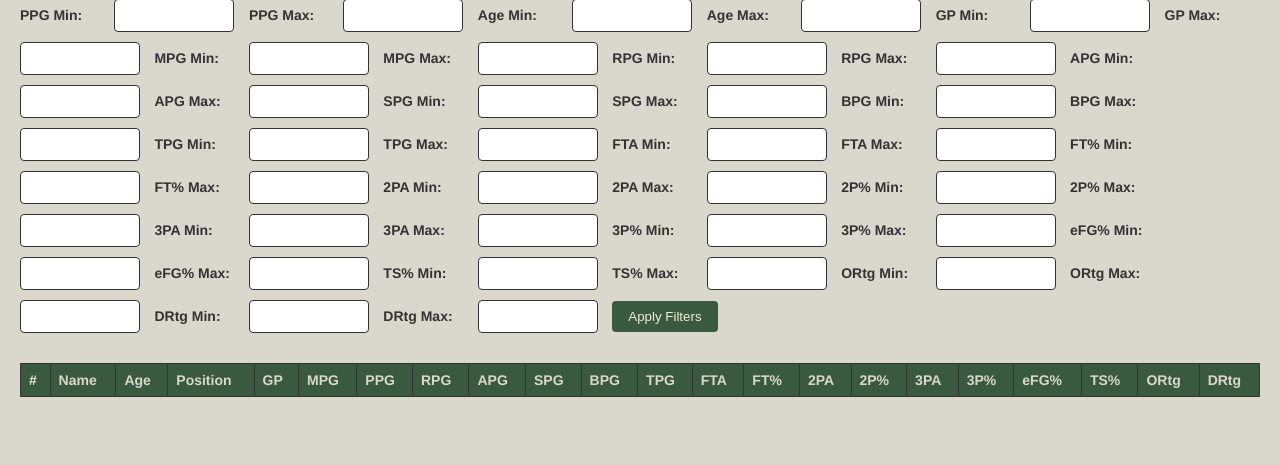
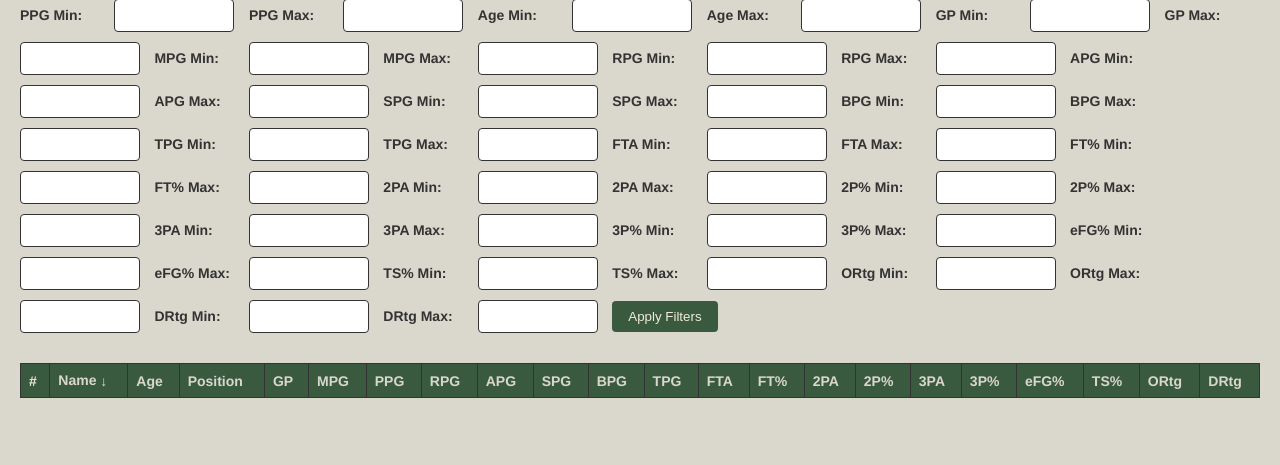
Before and after one commit to GomezHummel/RookieProspectAnalyzer-2022, a Flask app: page /?sort_by=NAME&sort_dir=asc in a window 1280 px wide. Shown: the part 125-590 px from the top of the page. Run offline with Flask 3, Linux system fonts and the light colour scheme; data that the repository does not hold is empty.

Commit message:
added arrows to sorting

```diff
--- a/templates/sets.html
+++ b/templates/sets.html
@@ -133,6 +133,17 @@
         color: #DAD7CD; /* Set desired text color on hover */
     }
 
+    .arrow-up::before {
+        content: "\2191";
+        display: inline-block;
+        vertical-align: middle;
+    }
+
+    .arrow-down::before {
+        content: "\2193";
+        display: inline-block;
+        vertical-align: middle;
+    }
     </style>
 
 </head>
```
